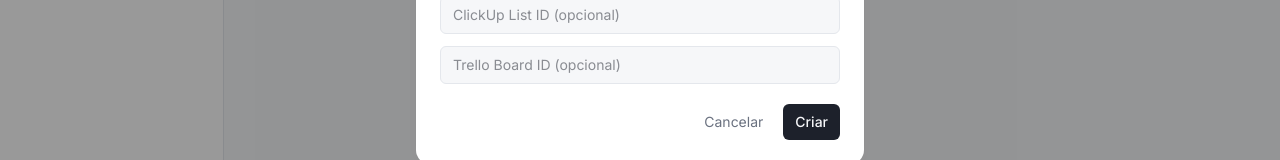
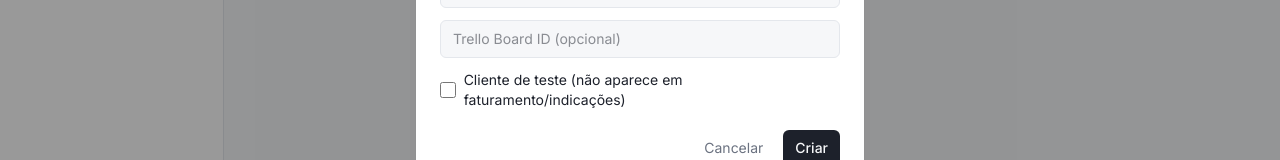
Before and after one commit to euvictorferro/dashboard_cliqueboost, a Next.js app: page /admin/clientes in a window 1280 px wide. Both pictures are taken after a click on the button "Novo cliente". Shown: the part 477-637 px from the top of the page. Built offline with nearby package versions, Linux system fonts and the light colour scheme; no server answers.

Commit message:
feat(admin): flag de cliente de teste na criacao

```diff
--- a/src/app/api/admin/clients/route.ts
+++ b/src/app/api/admin/clients/route.ts
@@ -16,6 +16,7 @@ type AdminClient = {
   planName: string | null;
   paymentStatus: string | null;
   hasLogin: boolean;
+  isTest: boolean;
 };
 
 export async function GET() {
@@ -52,6 +53,7 @@ export async function GET() {
       planName: s?.plan_name ?? null,
       paymentStatus: s?.payment_status ?? null,
       hasLogin: loginClientIds.has(c.id),
+      isTest: c.is_test,
     };
   });
 
@@ -70,6 +72,7 @@ export async function POST(request: Request) {
   const instagramBusinessId = body?.instagramBusinessId ?? null;
   const clickupListId = body?.clickupListId ?? null;
   const trelloBoardId = body?.trelloBoardId ?? null;
+  const isTest = body?.isTest === true;
 
   if (typeof id !== "string" || !SLUG_RE.test(id)) {
     return Response.json({ error: "id_invalido" }, { status: 400 });
@@ -113,6 +116,7 @@ export async function POST(request: Request) {
     instagram_business_id: instagramBusinessId,
     clickup_list_id: clickupListId,
     trello_board_id: trelloBoardId,
+    is_test: isTest,
   });
   if (clientError) {
     await rollback();
--- a/src/components/admin/ClientesPageClient.tsx
+++ b/src/components/admin/ClientesPageClient.tsx
@@ -14,6 +14,7 @@ type AdminClient = {
   planName: string | null;
   paymentStatus: string | null;
   hasLogin: boolean;
+  isTest: boolean;
 };
 
 type NewClientForm = {
@@ -24,6 +25,7 @@ type NewClientForm = {
   instagramBusinessId: string;
   clickupListId: string;
   trelloBoardId: string;
+  isTest: boolean;
 };
 
 const EMPTY_FORM: NewClientForm = {
@@ -34,6 +36,7 @@ const EMPTY_FORM: NewClientForm = {
   instagramBusinessId: "",
   clickupListId: "",
   trelloBoardId: "",
+  isTest: false,
 };
 
 function StatusChip({ active }: { active: boolean }) {
@@ -248,6 +251,10 @@ export function ClientesPageClient() {
                   onChange={(e) => setForm({ ...form, trelloBoardId: e.target.value })}
                   className="rounded-md border border-border bg-background px-3 py-2 text-sm outline-none"
                 />
+                <label className="flex items-center gap-2 text-sm text-foreground">
+                  <input type="checkbox" checked={form.isTest} onChange={(e) => setForm({ ...form, isTest: e.target.checked })} className="custom-checkbox" />
+                  Cliente de teste (não aparece em faturamento/indicações)
+                </label>
                 {createError && <p className="text-xs text-brand-danger">{createError}</p>}
                 <div className="mt-2 flex justify-end gap-2">
                   <button type="button" onClick={() => setShowCreate(false)} className="rounded-md px-3 py-2 text-sm text-muted-foreground hover:bg-muted">
```
